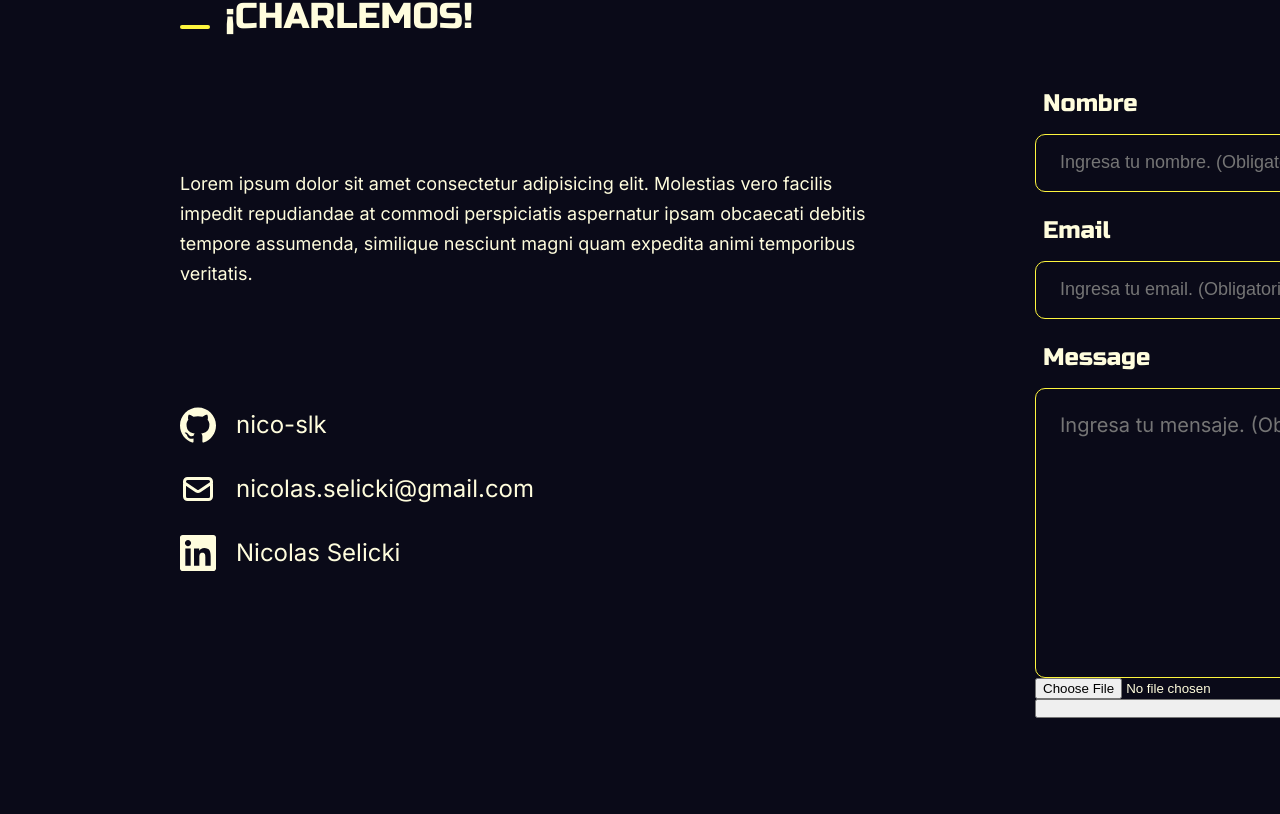
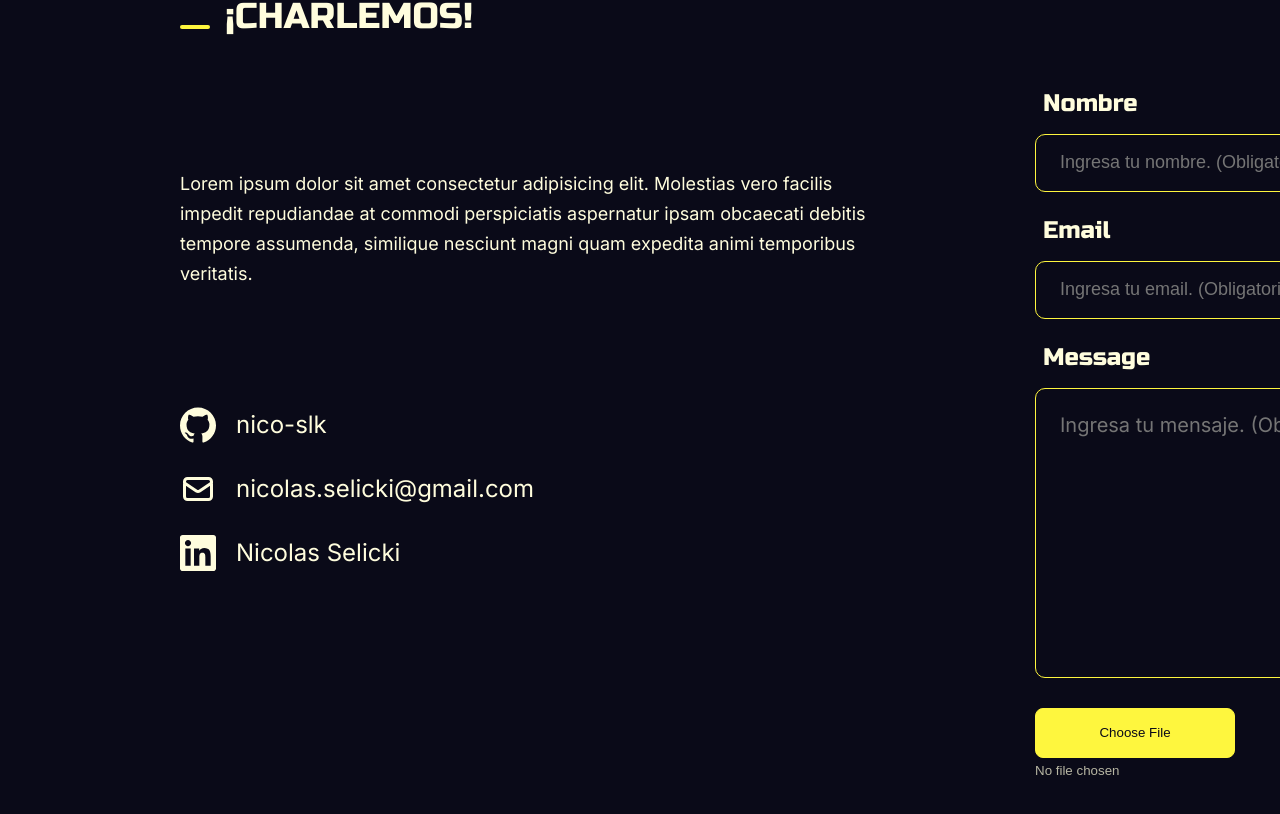
Before and after one commit to nico-slk/portfolio, a React (Vite) app: page / in a window 1280 px wide. Shown: the part 3012-3826 px from the top of the page. Built offline with nearby package versions, Linux system fonts and the light colour scheme; no server answers.

Commit message:
add file and send button style

```diff
--- a/src/components/contact/Contact.tsx
+++ b/src/components/contact/Contact.tsx
@@ -126,11 +126,14 @@ export const Contact = (): JSX.Element => {
                   // required={true}
                   onChange={handleChange}
                 />
-                <input type="file" name="file" id="" onChange={handleFileChange} />
-                <button type="submit">Enviar</button>
+                <div className='form__input--buttons'>
+                  <input className='form__input--buttons__addFile' type="file" name="file" id="" onChange={handleFileChange} />
+                  <button className='form__input--buttons__submit' type="submit">Enviar</button>
+                </div>
               </div>
             </form>
           </div>
+
         </div>
       </div>
     </div>
--- a/src/components/styles/_contact.scss
+++ b/src/components/styles/_contact.scss
@@ -97,6 +97,40 @@
                                 background-color: $terciary-color;
                             }
                         }
+                        &--buttons {
+                            display: flex;
+                            flex-direction: row;
+                            justify-content: space-between;
+                            margin-top: 30px;
+                            &__addFile {
+                                color: rgba(255, 253, 221, 0.7);
+                                width: 200px;
+                                // height: 50px;
+                                &::file-selector-button {
+                                    width: 200px;
+                                    height: 50px;
+                                    display: flex;
+                                    flex-direction: column;
+                                    justify-content: center;
+                                    align-items: center;
+                                    border-radius: 8px;
+                                    transition: all .2s ease;
+                                    color: $terciary-color;
+                                    background-color: $primary-color;
+                                    border: solid 1px $primary-color;
+                                    margin-bottom: 5px;
+                                    &:hover {
+                                        cursor: pointer;
+                                        transition: all .2s ease;
+                                        background-color: $primary-color-light;
+                                    }
+                                }
+                            }
+
+                            &__submit{
+                                @extend .presentation--box__cvDownloadButton;
+                            }
+                        }
                     }
 
                     &__textArea {
```
